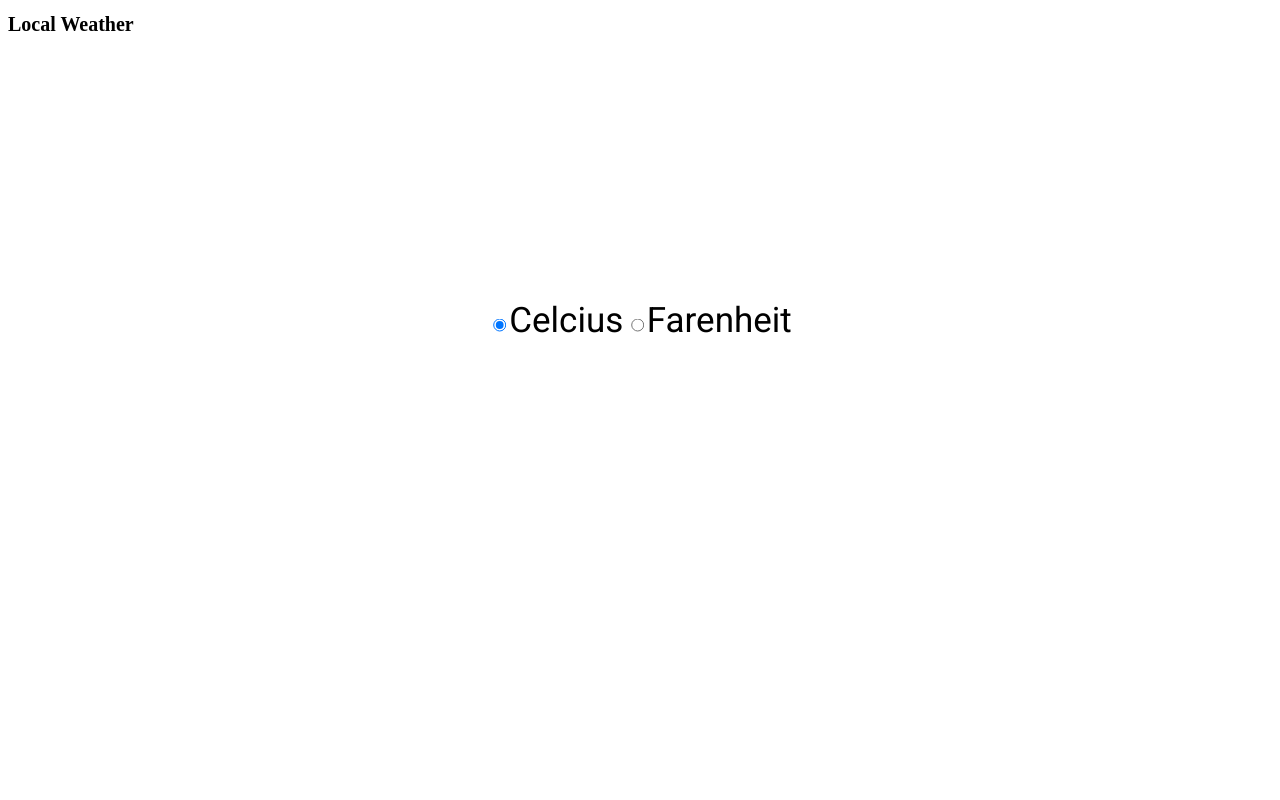
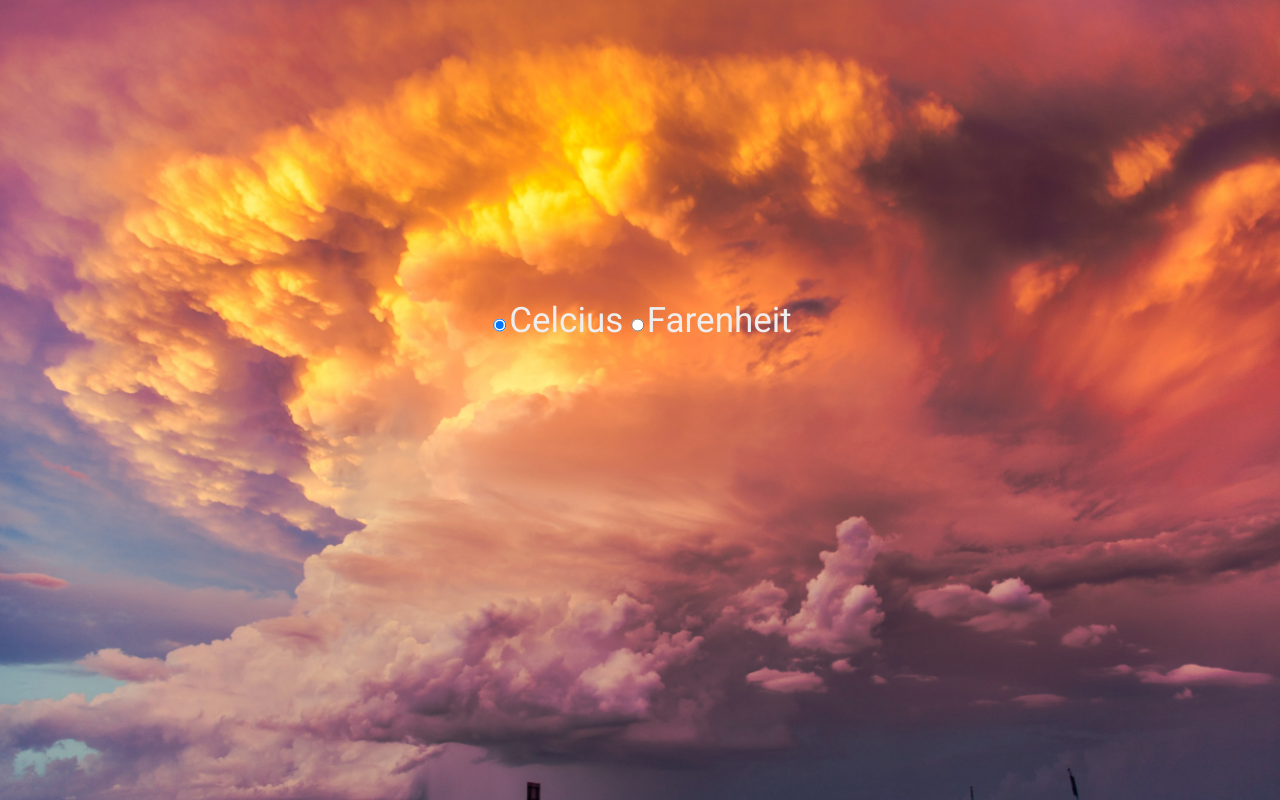
Before and after one commit to hilaryyates/local-weather, a plain HTML site: page index.html in a window 1280 px wide. Drawn offline with Linux system fonts and the light colour scheme.

Commit message:
Added background image

```diff
--- a/index.html
+++ b/index.html
@@ -2,7 +2,7 @@
 <html>
   <head>
     <script src="./script.js" async></script>
-    <link rel="stylesheet" href="./output.css" />
+    <link rel="stylesheet" href="./style.css" />
     <link rel="preconnect" href="https://fonts.gstatic.com" />
     <link
       href="https://fonts.googleapis.com/css2?family=Roboto&display=swap"
@@ -12,7 +12,6 @@
   </head>
   <body>
     <main>
-      <h1>Local Weather</h1>
       <div class="weather-container">
         <div class="weather">
           <section>
--- a/style.css
+++ b/style.css
@@ -6,10 +6,13 @@
 
 html {
   font-size: 62.5%;
+  color: #eee;
 }
 
 body {
   box-sizing: border-box;
+  background-image: url("./images/sky.jpg");
+  background-size: 100%;
 }
 
 .weather-container {
@@ -27,24 +30,37 @@ body {
 
 #weather__sky-container {
   position: relative;
-  /* border: 1px solid blue; */
 }
 
 #weather__sky {
   max-width: 15rem;
   position: absolute;
-  /* margin: 0 auto; */
   left: 46%;
   top: 46%;
   transform: translateX(-46%, -46%);
-  padding-top: 5rem;
+  padding-top: 12rem;
 }
 
-.unit {
-  text-align: center;
+.weather {
+  position: relative;
 }
 
-.unit__label {
-  font-size: 3rem;
+.units {
+  position: absolute;
+  top: 40%;
+  left: 50%;
+  transform: translate(-50%, -50%);
+}
+
+.units__label {
+  font-size: 3.5em;
   font-family: "Roboto", sans-serif;
 }
+
+/* TODO
+add background to text container
+git
+style radios
+add animation on celcius farenheit change
+git
+*/
```
Also changed, not shown: images/sky.jpg (added).
